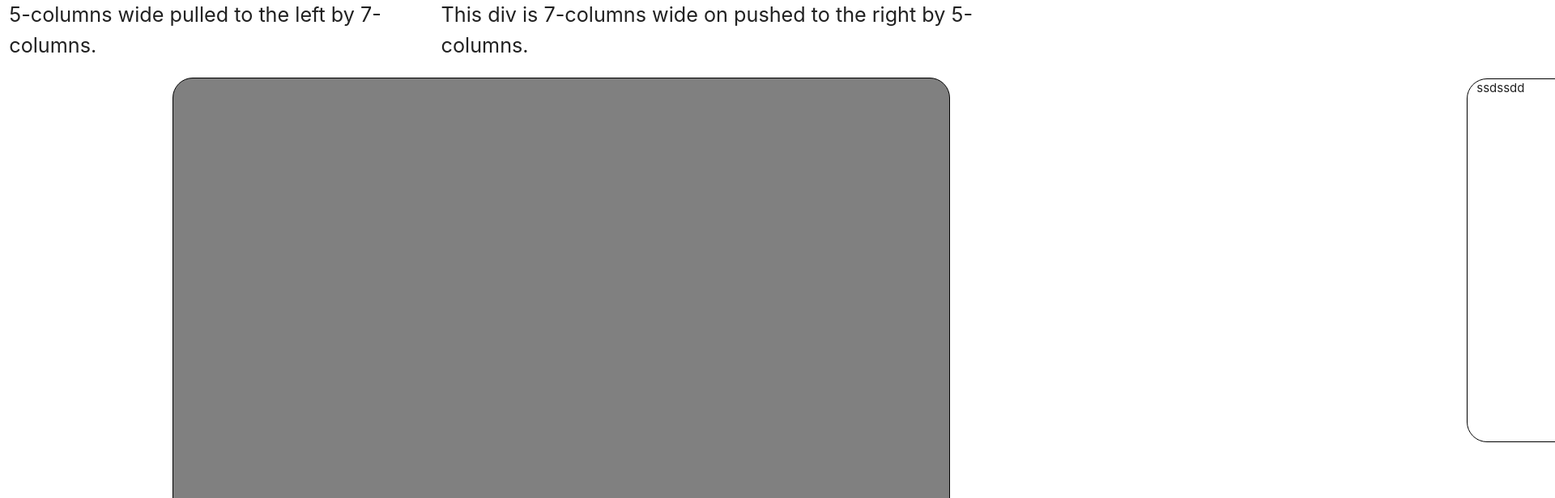
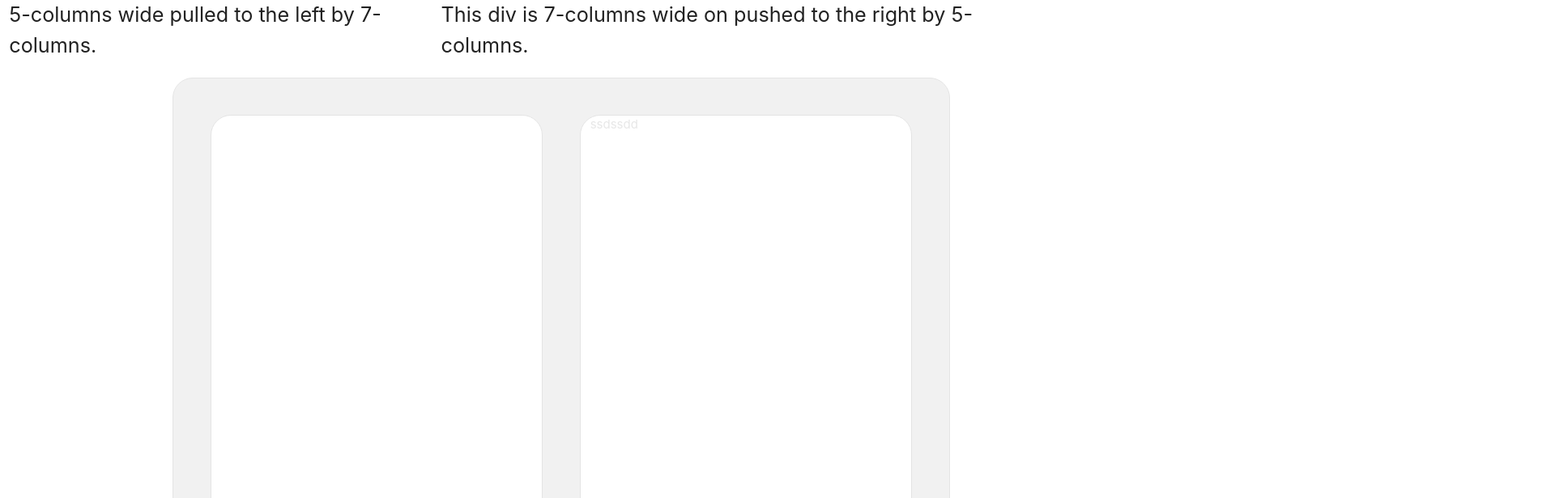
Before and after one commit to HACC2019/team-s, a Vue app in the folder hacc/: page /#/ in a window 1280 px wide. Shown: the top 616 px of the page at 81% size, 1920 px wide, since content can reach past the window. Built offline with nearby package versions, Linux system fonts and the light colour scheme.

Commit message:
still working on it

```diff
--- a/hacc/src/pages/Account.vue
+++ b/hacc/src/pages/Account.vue
@@ -9,9 +9,12 @@
        <div class="row">
 
             <div class="col s9 push-s2 blocky">
-               <div class="row">
-                    <div class="col s10 pull-s2"></div>
-                    <div class="col s2 push-s10 profileBlock">ssdssdd</div>
+               <div class="row blockyRow">
+                    <div class="col s1"></div>
+                    <div class="col s12 profileBlock"></div>
+                    <div class="col s1"></div>
+                    <div class="col s12 profileBlock">ssdssdd</div>
+                    <div class="col s1"></div>
                </div>
             </div>
 
@@ -29,14 +32,23 @@
 <style scoped>
 .blocky {
     background-color: gray;
-    height:  50rem;
     border: solid 1px black;
     border-radius: 25px;
+    height:  50rem;
+    opacity: 0.1;
+}
+
+.blockyRow {
+    display: flex;
+    justify-content: center;
 }
 
 .profileBlock {
-    height: 30rem;
+    background-color: white;
     border: solid 1px black;
     border-radius:  25px;
+    height: 44rem;
+    margin-bottom: 3rem;
+    margin-top: 3rem;
 }
 </style>
```
